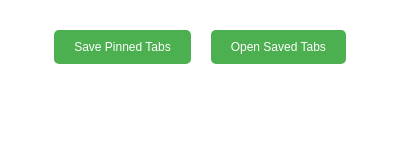
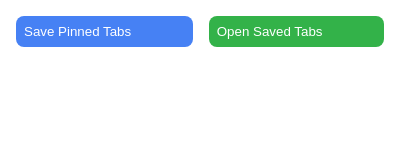
Before and after one commit to avardaan/pinsir, a browser extension: page popup.html in a window 400 px wide. Both pictures are taken after a click on the button "Save Pinned Tabs". Drawn offline with Linux system fonts and the light colour scheme.

Commit message:
update css, add btn blocker for save

```diff
--- a/popup.css
+++ b/popup.css
@@ -1,30 +1,33 @@
 .container {
 	display: flex;
 	justify-content: center;
-	margin-top: 20px;
 	flex-direction: row;
+	font-size: 50%;
+	min-width: 100%;
 }
 
 button {
-	background-color: #4caf50; /* Green */
+	display: flex;
+	flex-grow: 1;
 	border: none;
+	cursor: pointer;
+	white-space: nowrap;
+	text-align: center;
 	color: white;
-	padding: 10px 20px;
-	text-align: center;
-	text-decoration: none;
-	display: inline-block;
-	font-size: 12px;
-	margin: 10px;
-	cursor: pointer;
-	border-radius: 5px;
+	padding: 8px 8px;
+	margin: 8px;
+	border-radius: 8px;
 }
 
-button:hover {
-	background-color: #3e8e41;
+button:disabled {
+	opacity: 0.5;
+	cursor: not-allowed;
 }
 
-button:active {
-	background-color: #3e8e41;
-	box-shadow: 0 5px #666;
-	transform: translateY(4px);
+#upsert-pinned-tabs-btn {
+	background-color: #4681f4;
 }
+
+#open-pinned-tabs-btn {
+	background-color: #33b249;
+}
--- a/popup.js
+++ b/popup.js
@@ -1,11 +1,22 @@
-import { openPinnedTabs } from './utils.js';
+import { PINNED_TABS_KEY, openPinnedTabs } from './utils.js';
 
-// add event listener to upsert button
+export const BTN_DISABLE_TIMEOUT_MS = 1500;
+
+export const SAVE_BTN_TEXT = {
+	DEFAULT: 'Save Pinned Tabs',
+	SAVED: 'Saved!',
+};
+
 const upsertPinnedTabsBtn = document.getElementById('upsert-pinned-tabs-btn');
+const openPinnedTabsBtn = document.getElementById('open-pinned-tabs-btn');
+
 upsertPinnedTabsBtn.addEventListener('click', upsertPinnedTabs);
+openPinnedTabsBtn.addEventListener('click', openPinnedTabsFn);
 
 // save or update (upsert) pinned tabs
 function upsertPinnedTabs() {
+	// block save button temporarily
+	blockUpsertPinnedTabsBtn();
 	// get pinned tabs
 	chrome.tabs.query({ pinned: true }).then((tabs) => {
 		const pinnedTabs = tabs.map((tab) => ({
@@ -13,13 +24,19 @@ function upsertPinnedTabs() {
 			url: tab.url,
 		}));
 		// store pinned tabs in chrome.storage
-		chrome.storage.sync.set({ pinnedTabs: pinnedTabs });
+		chrome.storage.sync.set({ [PINNED_TABS_KEY]: pinnedTabs });
 	});
 }
 
-// add event listener to open tabs button
-const openPinnedTabsBtn = document.getElementById('open-pinned-tabs-btn');
-openPinnedTabsBtn.addEventListener('click', openPinnedTabsFn);
+function blockUpsertPinnedTabsBtn() {
+	upsertPinnedTabsBtn.disabled = true;
+	upsertPinnedTabsBtn.innerText = SAVE_BTN_TEXT.SAVED;
+	// re-enable button after timeout
+	setTimeout(() => {
+		upsertPinnedTabsBtn.disabled = false;
+		upsertPinnedTabsBtn.innerText = SAVE_BTN_TEXT.DEFAULT;
+	}, BTN_DISABLE_TIMEOUT_MS);
+}
 
 // open pinned tabs
 function openPinnedTabsFn() {
--- a/utils.js
+++ b/utils.js
@@ -1,5 +1,7 @@
+export const PINNED_TABS_KEY = 'pinnedTabs';
+
 export function openPinnedTabs(windowId) {
-	chrome.storage.sync.get(['pinnedTabs']).then((result) => {
+	chrome.storage.sync.get([PINNED_TABS_KEY]).then((result) => {
 		const { pinnedTabs } = result;
 		// loop over pinned tabs and create them in the new window
 		pinnedTabs.forEach((pinnedTab, idx) => {
```
